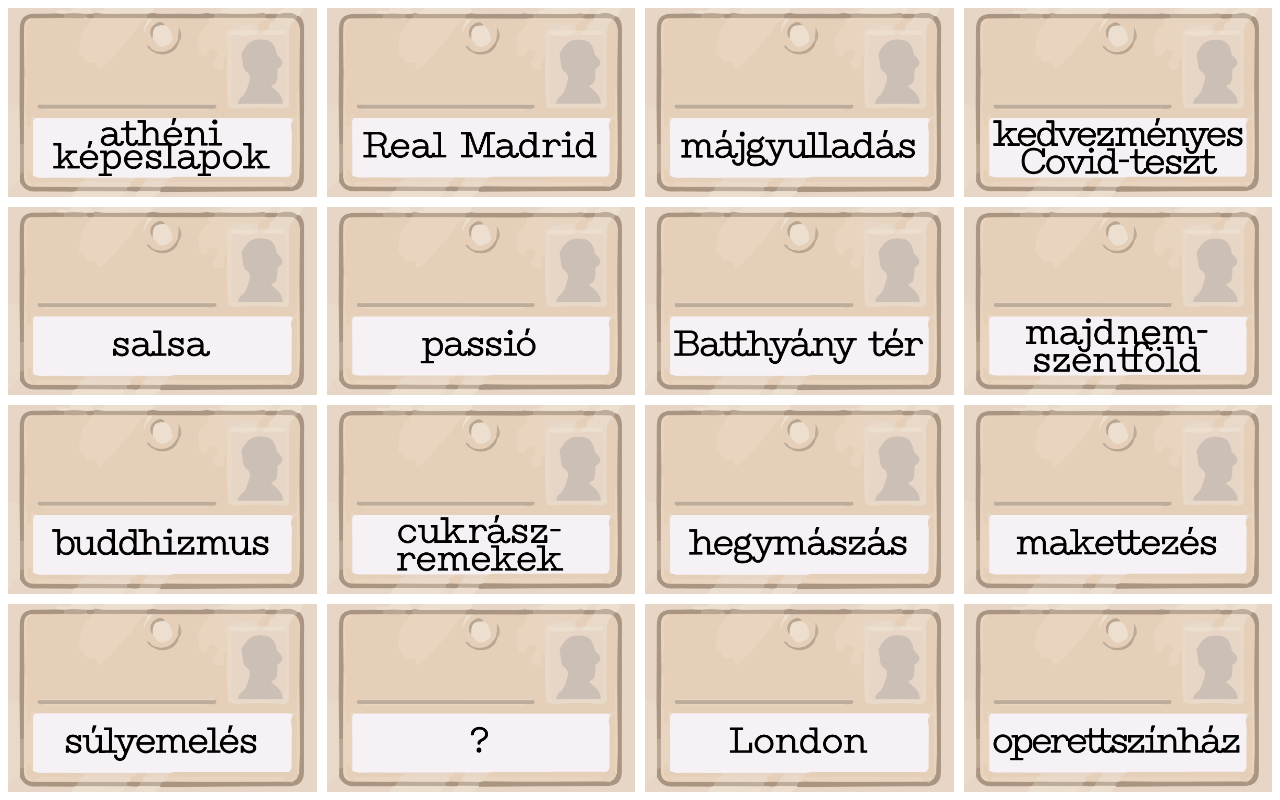
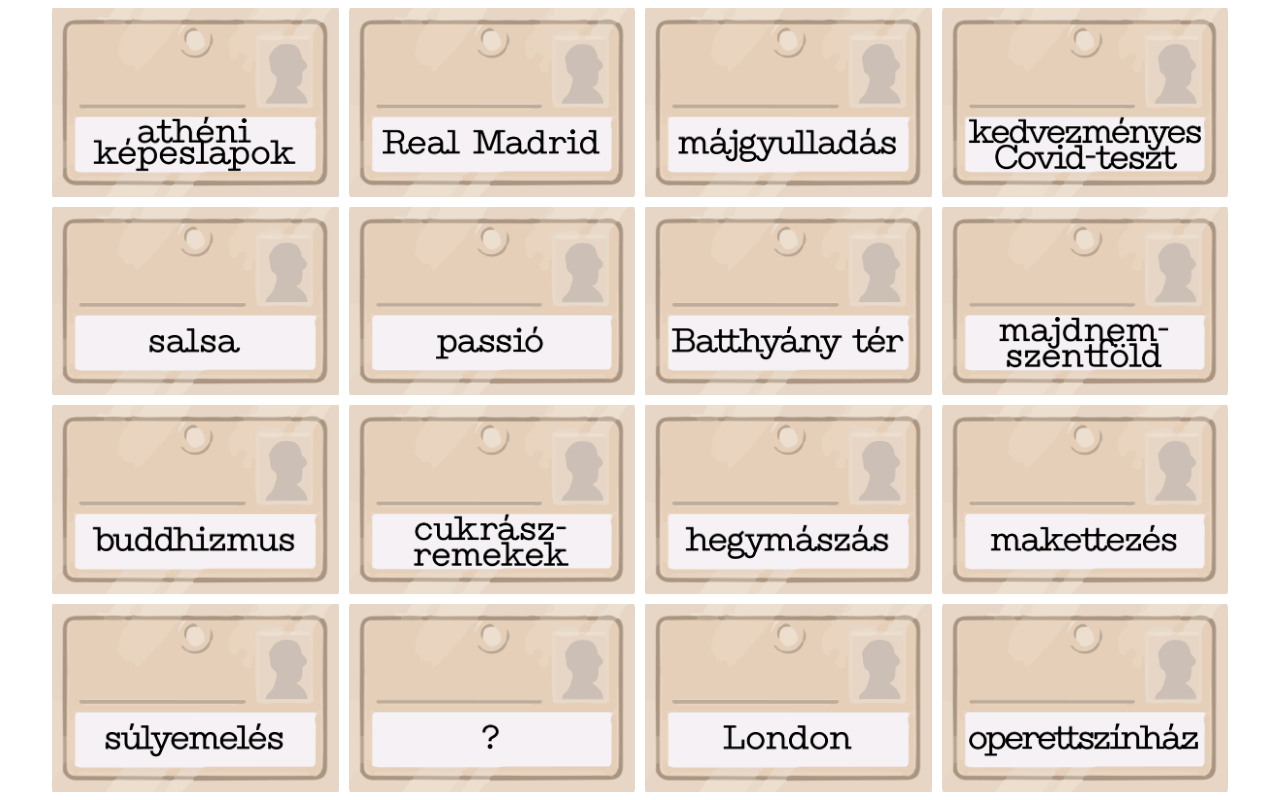
Before and after one commit to markasztalos/eszter-peti-eskuvo, a plain HTML site: page index.html in a window 1280 px wide. Drawn offline with Linux system fonts and the light colour scheme.

Commit message:
igazítás az ablakmérethez

```diff
--- a/index.html
+++ b/index.html
@@ -10,10 +10,17 @@
             grid-row-gap: 10px;
             width: 100%;
             height: 100%;
+
+        }
+
+        .container {
+            display: flex;
+            justify-content: center;
+            align-items: center;
+            height: 100%;
         }
 
         .cell {
-
             background-size: cover;
             background-repeat: no-repeat;
             background-position: center;
@@ -24,9 +31,9 @@
 </head>
 
 <body>
-    <div id="grid" class="grid">
-
-
+    <div class="container">
+        <div id="grid" class="grid">
+        </div>
     </div>
 
     <script type="text/javascript">
@@ -44,6 +51,20 @@
             }
             return array;
         }
+
+        function resizeMe() {
+            const grid = document.getElementById("grid");
+            let height = grid.clientHeight;
+            let width = grid.clientWidth;
+            if (width > height * 1.5) {
+                grid.style.width = `${height * 1.5}px`;
+                grid.style.height = "100%";
+            } else if (height > width * 2 / 3) {
+                grid.style.height = `${width * 2 / 3}px`;
+                grid.style.width = "100%";
+            }
+
+        }
         imgs = shuffleArray(imgs);
 
         window.addEventListener("load", function () {
@@ -60,8 +81,8 @@
                     cell.style.setProperty('background-image', prop.includes("_alt") ? origFileProp : altFileProp)
                 });
             });
+            setTimeout(resizeMe);
         });
-
     </script>
 </body>
 
```
